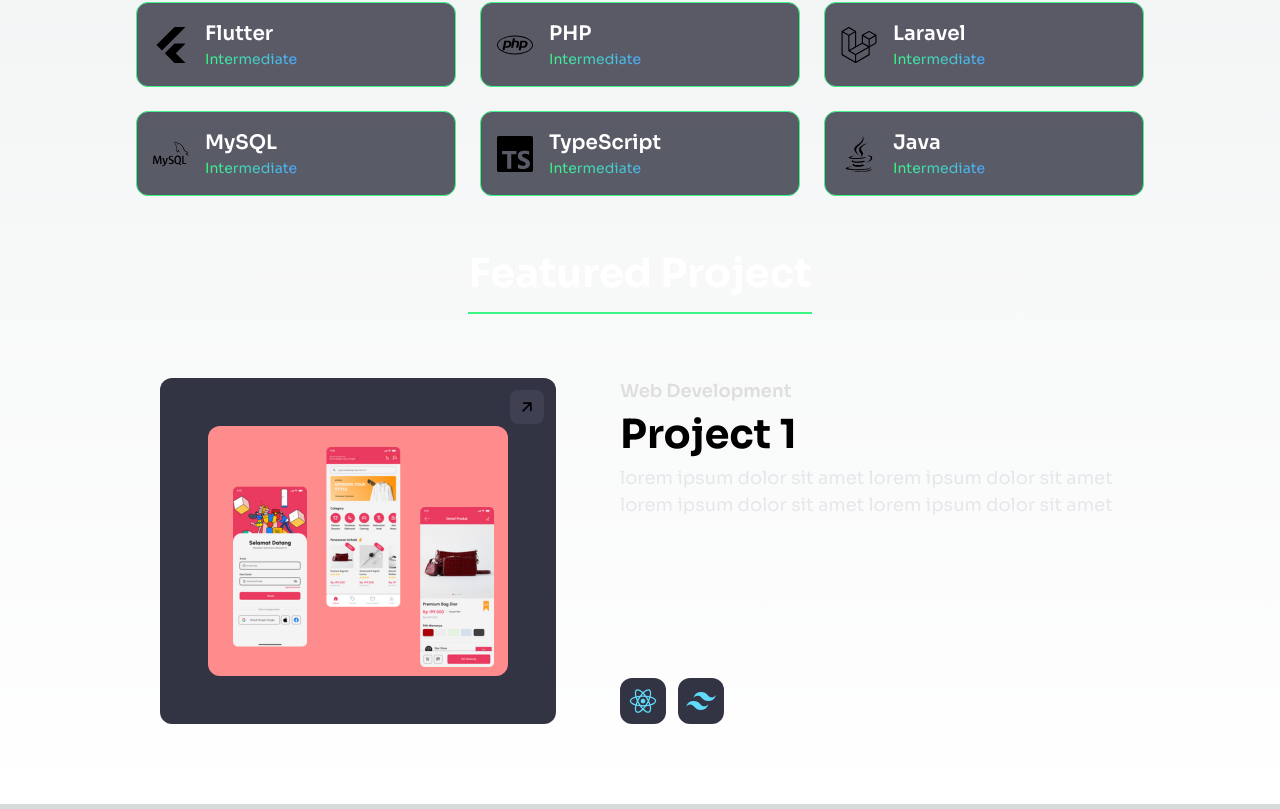
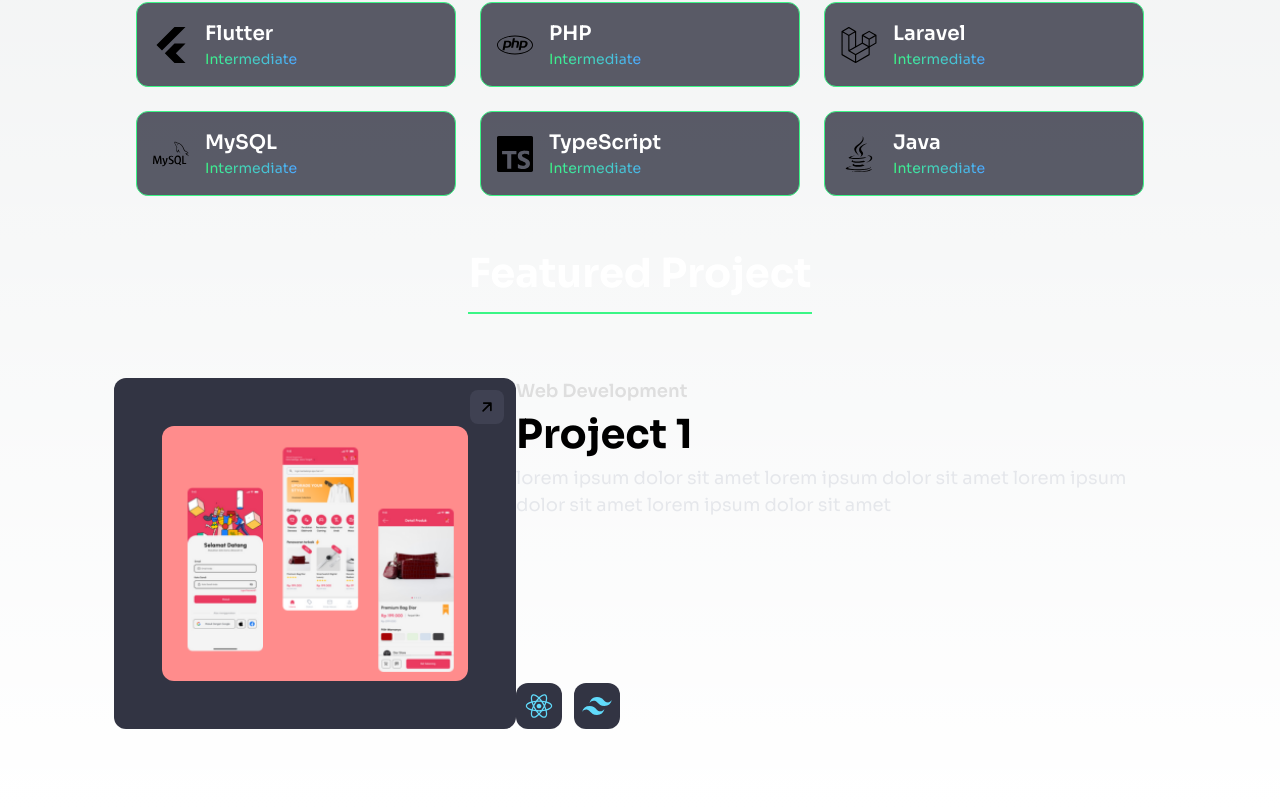
Before and after one commit to Nareswara05/web-porto-nextjs, a Next.js app: page / in a window 1280 px wide. Shown: the part 2096-2905 px from the top of the page. Built offline with nearby package versions, Linux system fonts and the light colour scheme.

Commit message:
feat [NR] fix width

```diff
--- a/src/components/common/card-project.jsx
+++ b/src/components/common/card-project.jsx
@@ -4,20 +4,20 @@ import { IoArrowForward } from "react-icons/io5";
 
 const CardProject = ({ image, title, type, desc, link, programs }) => {
     return (
-        <div className='flex gap-16 w-full '>
+        <div className='flex justify-between  '>
             <div className='bg-[#323443] p-12 rounded-xl relative'>
                 <div className='p-2 bg-[#3F4152] rounded-lg text-md w-fit absolute right-3 top-3'>
                     <div className='-rotate-45 text-lg'>
                         <IoArrowForward />
                     </div>
                 </div>
-                <Image src={image} alt={title} width={300} height={100} className='rounded-xl' />
+                <Image src={image} alt={title} width={450} height={250} className='rounded-xl' />
             </div>
             <div className='flex flex-col justify-between'>
                 <div>
                     <h1 className='font-semibold text-[18px] text-[#DEDEDE]'>{type}</h1>
                     <h1 className='font-bold text-[40px]'>{title}</h1>
-                    <h1 className='font-normal text-[18px] w-[500px] text-gray-200'>{desc}</h1>
+                    <h1 className='font-normal text-[18px] w-[650px] text-gray-200'>{desc}</h1>
                 </div>
                 <div className='flex gap-3'>
                     {programs.map((program, index) => (
--- a/src/components/featured-project.jsx
+++ b/src/components/featured-project.jsx
@@ -22,7 +22,7 @@ const FeaturedProject = () => {
             <div className='pb-2 w-fit  border-secondary border-b-2'>
                 <h1 className='text-center text-white text-[40px] font-bold'> Featured Project</h1>
             </div>
-            <div className='flex flex-col gap-3'>
+            <div className='flex flex-col gap-3 w-full'>
                 {projects.map((item) => (
                     <CardProject title={item.title} type={item.type} link={item.link} programs={item.programs} desc={item.desc} image={item.image} />
                 ))}
```
